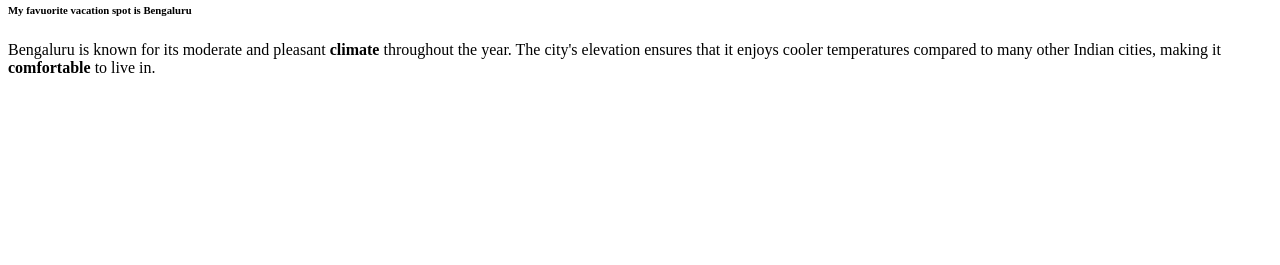
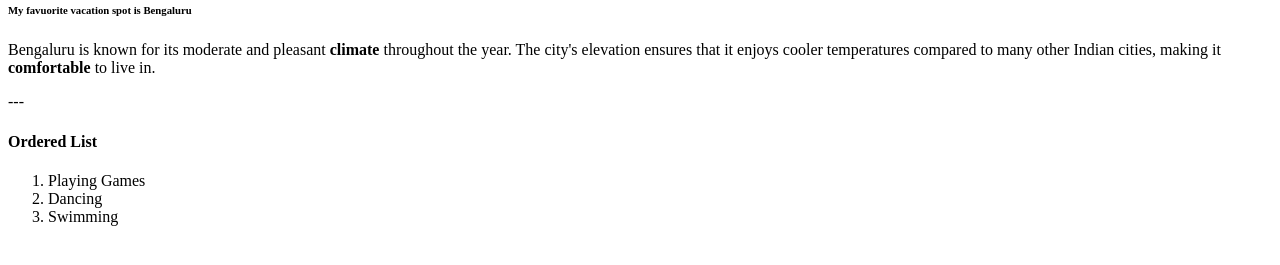
Before and after one commit to 44-563-WebApps-F23/44563-webapps-f23-assignment3-BHUPATHI-LAKSHMI-PRAVALLIKA, a plain HTML site: page index.html in a window 1280 px wide. Shown: the part 79-344 px from the top of the page. Drawn offline with Linux system fonts and the light colour scheme.

Commit message:
Update index.html

```diff
--- a/index.html
+++ b/index.html
@@ -10,6 +10,15 @@
     <h1>Lakshmi Pravallika Bhupathi</h1>
     <h6>My favuorite vacation spot is Bengaluru</h6>
     <p> Bengaluru is known for its moderate and pleasant <b>climate</b> throughout the year. The city's elevation ensures that
-        it enjoys cooler temperatures compared to many other Indian cities, making it <b>comfortable</b> to live in.</p>
+       it enjoys cooler temperatures compared to many other Indian cities, making it <b>comfortable</b> to live in.</p>
+
+    ---
+
+    <h4>Ordered List</h4>
+    <ol>
+        <li>Playing Games</li>
+        <li>Dancing</li>
+        <li>Swimming</li>
+    </ol>
 </body>
 </html>
```
